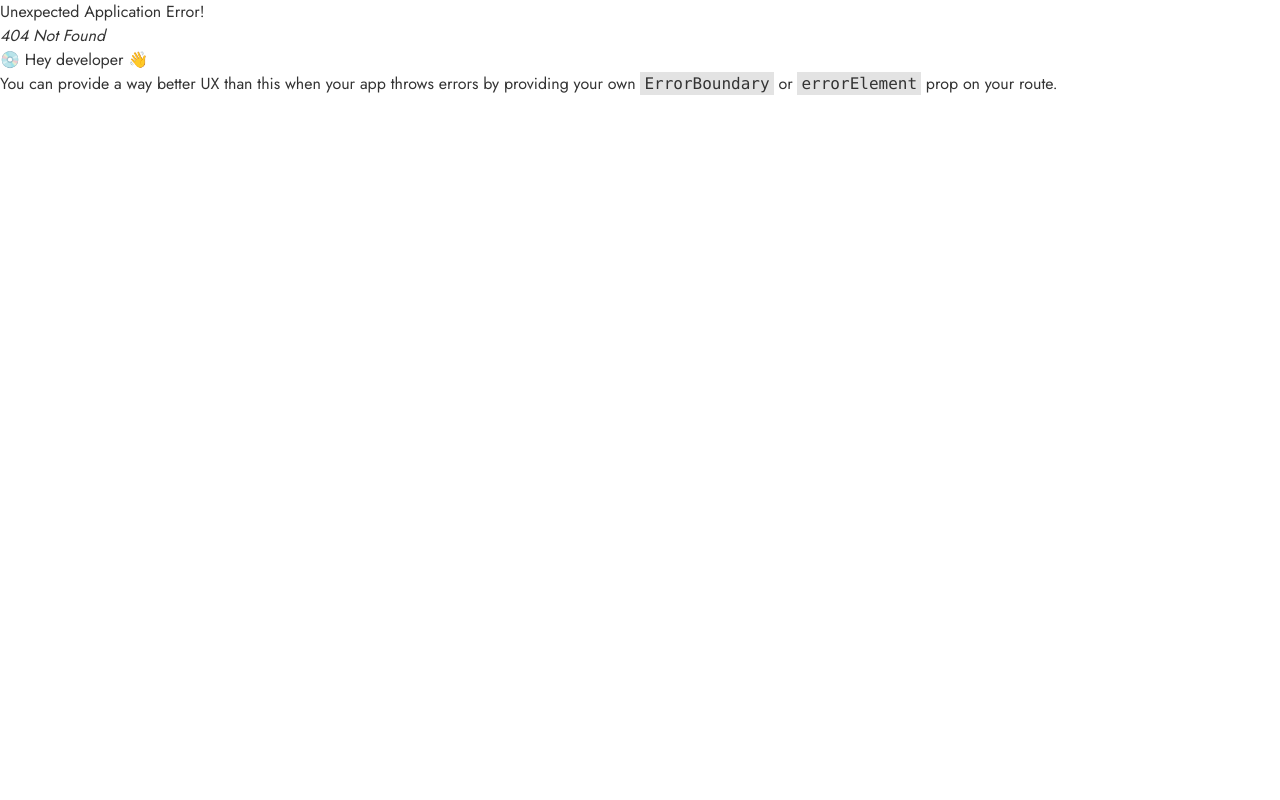
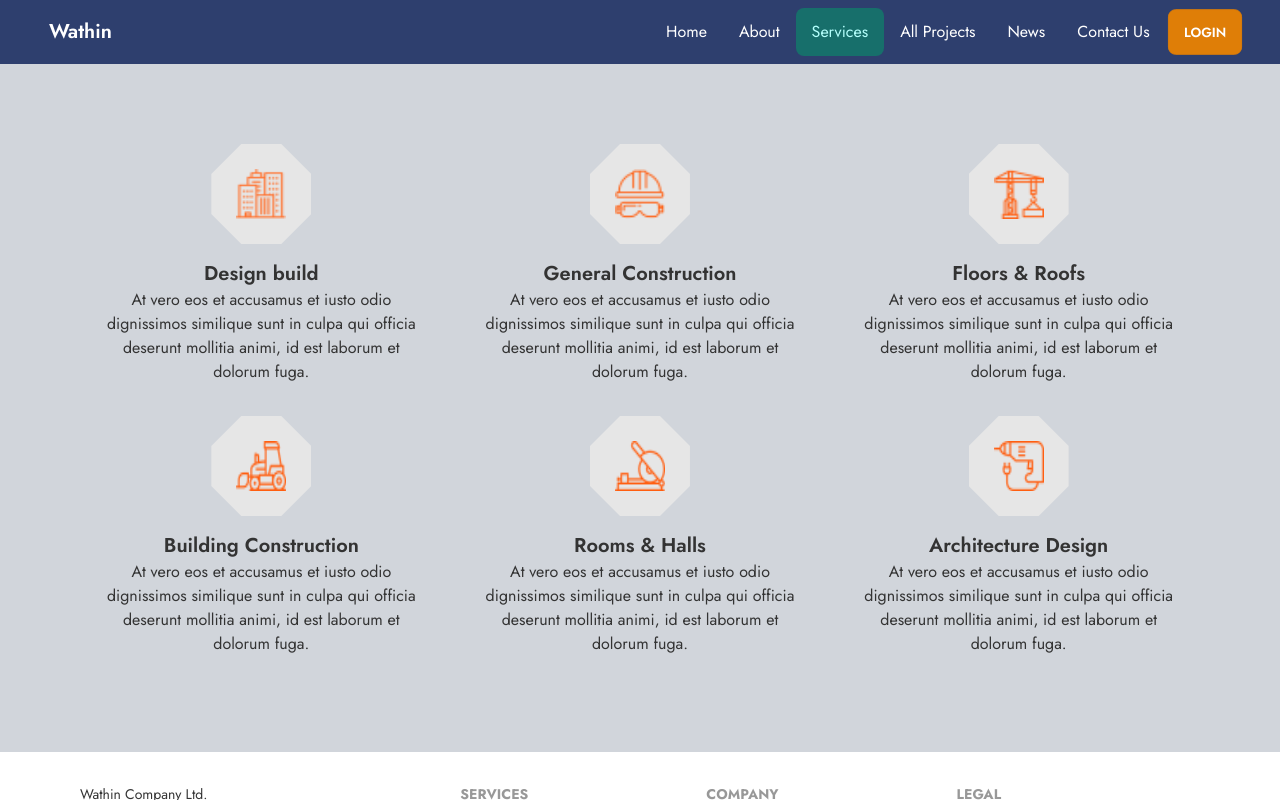
Before and after one commit to ahmmedrasel-dev/wathin-client, a React (Create React App) app: page /services in a window 1280 px wide. Before the commit this address had no page. Built offline with nearby package versions, Linux system fonts and the light colour scheme.

Commit message:
update navbar

```diff
--- a/src/components/Features/Features.js
+++ b/src/components/Features/Features.js
@@ -11,10 +11,10 @@ const Features = () => {
   }, [])
 
   return (
-    <div className='xl:max-w-screen-xl lg:max-w-screen-lg md:max-w-screen-md w-full mx-auto py-10'>
+    <div className='xl:max-w-screen-xl lg:max-w-screen-lg md:max-w-screen-md w-full mx-auto py-10 p-4'>
       <div className='text-center pb-12'>
         <p className='uppercase text-md'>WHAT WE DO</p>
-        <h2 className='text-4xl font-medium'>We build strong brands and grow businesses through branded <br /> services, <span className='text-error'>digital storytelling.</span></h2>
+        <h2 className='lg:text-4xl text-2xl font-medium'>We build strong brands and grow businesses through branded <br /> services, <span className='text-error'>digital storytelling.</span></h2>
       </div>
       <div className="grid lg:grid-cols-3 xl:grid-cols-4 md:grid-cols-2 grid-cols-1 gap-4">
         {
--- a/src/components/services/Services.js
+++ b/src/components/services/Services.js
@@ -6,7 +6,7 @@ import { SwiperSlide } from 'swiper/react';
 const Services = () => {
 
   return (
-    <div className='grid lg:grid-cols-3 grid-cols-1 gap-4 px-20 py-20 bg-base-300'>
+    <div className='grid lg:grid-cols-3 grid-cols-1 gap-4 lg:px-20 lg:py-20 p-4 bg-gray-300'>
       {
         data.map(service => (
           <SwiperSlide><Service
--- a/src/layout/Main.js
+++ b/src/layout/Main.js
@@ -1,16 +1,40 @@
-import React from 'react';
+import React, { useState } from 'react';
+import { useRef } from 'react';
 import { Outlet } from 'react-router-dom';
 import Footer from '../pages/Shared/Footer';
 import Navbar from '../pages/Shared/Navbar';
+import Navlinks from '../pages/Shared/Navlinks';
 
 const Main = () => {
+  const [isSticky, setIsSticky] = useState(false);
+  const scrollRef = useRef(null);
+
+  const handleScroll = () => {
+    const scrollTop = scrollRef.current.scrollTop;
+
+    if (scrollTop > 100) {
+      setIsSticky(true);
+    } else {
+      setIsSticky(false);
+    }
+  };
   return (
-    <div>
-      <Navbar>
-        <Outlet></Outlet>
-      </Navbar>
-      <Footer></Footer>
-    </div>
+    <>
+      <div className="drawer drawer-end">
+        <input id="my-drawer" type="checkbox" className="drawer-toggle" />
+        <div ref={scrollRef} className="drawer-content" onScroll={handleScroll} >
+          <Navbar isSticky={isSticky}></Navbar>
+          <Outlet></Outlet>
+          <Footer></Footer>
+        </div>
+        <div className="drawer-side">
+          <label htmlFor="my-drawer" className="drawer-overlay"></label>
+          <ul className="menu p-4 w-[80%] lg:w-[40%] bg-white dark:bg-gray-800 text-[#05264e]">
+            <Navlinks></Navlinks>
+          </ul>
+        </div>
+      </div>
+    </>
   );
 };
 
--- a/src/pages/Shared/Footer.js
+++ b/src/pages/Shared/Footer.js
@@ -6,9 +6,8 @@ const Footer = () => {
   return (
     <>
       <footer className="footer lg:px-20 px-4 py-8 bg-base-100">
-        <div className="items-center grid-flow-col">
-          <svg width="30" height="30" viewBox="0 0 24 24" xmlns="http://www.w3.org/2000/svg" fillRule="evenodd" clipRule="evenodd" className="fill-current"><path d="M22.672 15.226l-2.432.811.841 2.515c.33 1.019-.209 2.127-1.23 2.456-1.15.325-2.148-.321-2.463-1.226l-.84-2.518-5.013 1.677.84 2.517c.391 1.203-.434 2.542-1.831 2.542-.88 0-1.601-.564-1.86-1.314l-.842-2.516-2.431.809c-1.135.328-2.145-.317-2.463-1.229-.329-1.018.211-2.127 1.231-2.456l2.432-.809-1.621-4.823-2.432.808c-1.355.384-2.558-.59-2.558-1.839 0-.817.509-1.582 1.327-1.846l2.433-.809-.842-2.515c-.33-1.02.211-2.129 1.232-2.458 1.02-.329 2.13.209 2.461 1.229l.842 2.515 5.011-1.677-.839-2.517c-.403-1.238.484-2.553 1.843-2.553.819 0 1.585.509 1.85 1.326l.841 2.517 2.431-.81c1.02-.33 2.131.211 2.461 1.229.332 1.018-.21 2.126-1.23 2.456l-2.433.809 1.622 4.823 2.433-.809c1.242-.401 2.557.484 2.557 1.838 0 .819-.51 1.583-1.328 1.847m-8.992-6.428l-5.01 1.675 1.619 4.828 5.011-1.674-1.62-4.829z"></path></svg>
-          <p className='text-md'>Abc Constrution Ltd. <br />Providing reliable tech since 1992</p>
+        <div className="flex justify-center">
+          <p className='text-md'>Wathin Company Ltd. <br />Providing reliable tech since 1992</p>
         </div>
         <div>
           <span className="footer-title">Services</span>
@@ -31,12 +30,12 @@ const Footer = () => {
           <NavLink to='/' className='rounded-lg'>Cookie policy</NavLink>
         </div>
       </footer>
-      <footer className="footer lg:px-20 px-4 py-8 border-t bg-base-200 text-base-content border-base-300">
-        <div>
-          <p>Copyright &copy; {date.getFullYear()} [ abc construction ] All rights reserved</p>
+      <footer className="footer lg:px-20 px-4 py-8 border-t bg-base-200 text-base-content border-base-300 justify-center lg:justify-between">
+        <div className='text-center'>
+          <p>Copyright &copy; {date.getFullYear()} [ Wathin ] Company Ltd.</p>
         </div>
-        <div className="md:place-self-center md:justify-self-end">
-          <div className="grid grid-flow-col gap-4">
+        <div className="flex justify-center w-full lg:justify-end">
+          <div className="grid grid-flow-col gap-4 text-center">
             <NavLink to='/'>
               <svg xmlns="http://www.w3.org/2000/svg" width="24" height="24" viewBox="0 0 24 24" className="fill-current"><path d="M24 4.557c-.883.392-1.832.656-2.828.775 1.017-.609 1.798-1.574 2.165-2.724-.951.564-2.005.974-3.127 1.195-.897-.957-2.178-1.555-3.594-1.555-3.179 0-5.515 2.966-4.797 6.045-4.091-.205-7.719-2.165-10.148-5.144-1.29 2.213-.669 5.108 1.523 6.574-.806-.026-1.566-.247-2.229-.616-.054 2.281 1.581 4.415 3.949 4.89-.693.188-1.452.232-2.224.084.626 1.956 2.444 3.379 4.6 3.419-2.07 1.623-4.678 2.348-7.29 2.04 2.179 1.397 4.768 2.212 7.548 2.212 9.142 0 14.307-7.721 13.995-14.646.962-.695 1.797-1.562 2.457-2.549z"></path></svg>
             </NavLink>
--- a/src/pages/Shared/Navbar.js
+++ b/src/pages/Shared/Navbar.js
@@ -1,75 +1,30 @@
 import React from 'react';
-import { NavLink } from 'react-router-dom';
+import Navlinks from './Navlinks'
+import './navbar.css'
 
-const Navbar = ({ children }) => {
+const Navbar = ({ isSticky }) => {
   return (
     <>
-      <div className="drawer drawer-end">
-        <input id="my-drawer-3" type="checkbox" className="drawer-toggle" />
-        <div className="drawer-content flex flex-col">
-          {/* <!-- Navbar --> */}
-          <div className="xl:max-w-screen-xl lg:max-w-screen-lg md:max-w-screen-md w-full mx-auto navbar px-0 ">
-            <div className="flex-1 text-xl lg:text-4xl font-bold text-primary"><span className='text-error'>Abc</span> Constructor</div>
+      <header className={`flex items-center justify-between ${isSticky ? 'sticky' : ''}`}>
+        <div className="navbar bg-[#2e3f6e] text-white w-full justify-between lg:px-8">
+          <a href='/' className="btn btn-ghost normal-case text-xl text-white">Wathin</a>
 
-            <div className="flex-none lg:hidden">
-              <label htmlFor="my-drawer-3" className="btn btn-square btn-ghost">
-                <svg xmlns="http://www.w3.org/2000/svg" fill="none" viewBox="0 0 24 24" className="inline-block w-6 h-6 stroke-current"><path strokeLinecap="round" strokeLinejoin="round" strokeWidth="2" d="M4 6h16M4 12h16M4 18h16"></path></svg>
-              </label>
-            </div>
+          <div className='flex:none'>
+            <label htmlFor="my-drawer" className="btn btn-primary drawer-button xl:hidden">
+              <svg xmlns="http://www.w3.org/2000/svg" fill="none" viewBox="0 0 24 24" className="inline-block w-6 h-6 stroke-current"><path strokeLinecap="round" strokeLinejoin="round" strokeWidth="2" d="M4 6h16M4 12h16M4 18h16"></path></svg>
+            </label>
+          </div>
 
-            <div className="flex-none hidden lg:block">
-              <ul className="menu menu-horizontal">
-                {/* <!-- Navbar menu content here --> */}
-                <ul className="menu menu-horizontal gap-x-2">
-                  <li><NavLink to='/' className='rounded-lg'>Home</NavLink></li>
-                  <li><NavLink to='/services' className='rounded-lg'>Services</NavLink></li>
-                  <li><NavLink to='/about' className='rounded-lg'>About</NavLink></li>
-                  <li><NavLink to='/login' className='rounded-lg'>All Projects</NavLink></li>
-                  <li><NavLink to='/news' className='rounded-lg'>News</NavLink></li>
-                  <li><NavLink to='/contact' className='rounded-lg'>Contact Us</NavLink></li>
-                  <li><button className='btn btn-warning rounded-lg text-white'>Login</button></li>
-                </ul>
-              </ul>
+          <div className="hidden xl:flex">
+            <div className='menu menu-horizontal px-1'>
+
+              <Navlinks />
             </div>
           </div>
-          {/* <!-- Page content here --> */}
-          {children}
-        </div>
-        <div className="drawer-side">
-          <label htmlFor="my-drawer-3" className="drawer-overlay"></label>
-          <ul className="menu p-4 w-80 bg-base-100">
-            {/* <!-- Sidebar content here --> */}
-            <li><NavLink to='/' className='rounded-lg'>Home</NavLink></li>
-            <li><NavLink to='/services' className='rounded-lg'>Services</NavLink></li>
-            <li><NavLink to='/about' className='rounded-lg'>About</NavLink></li>
-            <li><NavLink to='/login' className='rounded-lg'>All Projects</NavLink></li>
-            <li><NavLink to='/news' className='rounded-lg'>News</NavLink></li>
-            <li><NavLink to='/contact' className='rounded-lg'>Contact Us</NavLink></li>
-
-          </ul>
 
         </div>
-      </div>
 
-      {/* <header className="navbar bg-base-100 lg:px-20 px-4 fixed top-0 z-50">
-        <div className="flex-1 px-2 mx-2 text-4xl font-bold text-primary"><span className='text-error'>Abc</span> Constructor</div>
-        <div className="flex-none lg:hidden">
-          <label htmlFor="my-drawer-3" className="btn btn-square btn-ghost">
-            <svg xmlns="http://www.w3.org/2000/svg" fill="none" viewBox="0 0 24 24" className="inline-block w-6 h-6 stroke-current"><path strokeLinecap="round" strokeLinejoin="round" strokeWidth="2" d="M4 6h16M4 12h16M4 18h16"></path></svg>
-          </label>
-        </div>
-
-        <div className="flex-none hidden lg:block">
-          <ul className="menu menu-horizontal gap-x-2">
-            <li><NavLink to='/' className='rounded-lg'>Home</NavLink></li>
-            <li><NavLink to='/services' className='rounded-lg'>Services</NavLink></li>
-            <li><NavLink to='/about' className='rounded-lg'>About</NavLink></li>
-            <li><NavLink to='/login' className='rounded-lg'>All Projects</NavLink></li>
-            <li><NavLink to='/news' className='rounded-lg'>News</NavLink></li>
-            <li><NavLink to='/contact' className='rounded-lg'>Contact Us</NavLink></li>
-          </ul>
-        </div>
-      </header> */}
+      </header>
     </>
   );
 };
--- /dev/null
+++ b/src/pages/Shared/Navlinks.js
@@ -0,0 +1,18 @@
+import React from 'react';
+import { NavLink } from 'react-router-dom';
+
+const Navlinks = () => {
+  return (
+    <>
+      <li><NavLink to='/' className='rounded-lg'>Home</NavLink></li>
+      <li><NavLink to='/about' className='rounded-lg'>About</NavLink></li>
+      <li><NavLink to='/services' className='rounded-lg'>Services</NavLink></li>
+      <li><NavLink to='/projects' className='rounded-lg'>All Projects</NavLink></li>
+      <li><NavLink to='/news' className='rounded-lg'>News</NavLink></li>
+      <li><NavLink to='/contact' className='rounded-lg'>Contact Us</NavLink></li>
+      <li><button className='btn btn-warning rounded-lg text-white'>Login</button></li>
+    </>
+  );
+};
+
+export default Navlinks;
--- /dev/null
+++ b/src/pages/Shared/navbar.css
@@ -0,0 +1,19 @@
+header {
+	z-index: 1000;
+	position: relative;
+	width: 100%;
+}
+
+.sticky {
+	box-shadow: 0 8px 20px 0 rgba(0, 0, 0, 0.05);
+	position: fixed;
+	top: 0;
+	width: 100%;
+	z-index: 999;
+	left: 0;
+	border-bottom: 1px solid #cdd3e3;
+}
+
+.drawer-side .menu {
+	width: 80%;
+}
```
Also changed, not shown: src/routes/Routes.js (+15 -0 lines).
